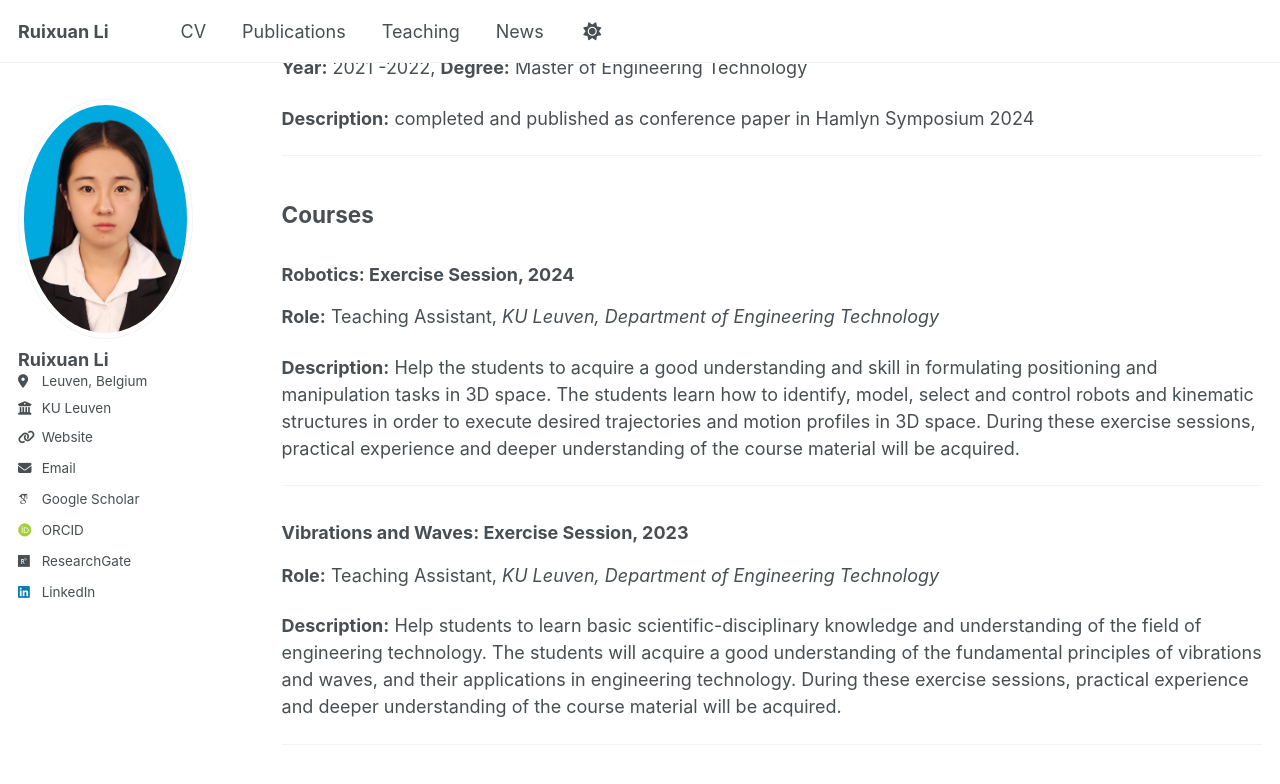
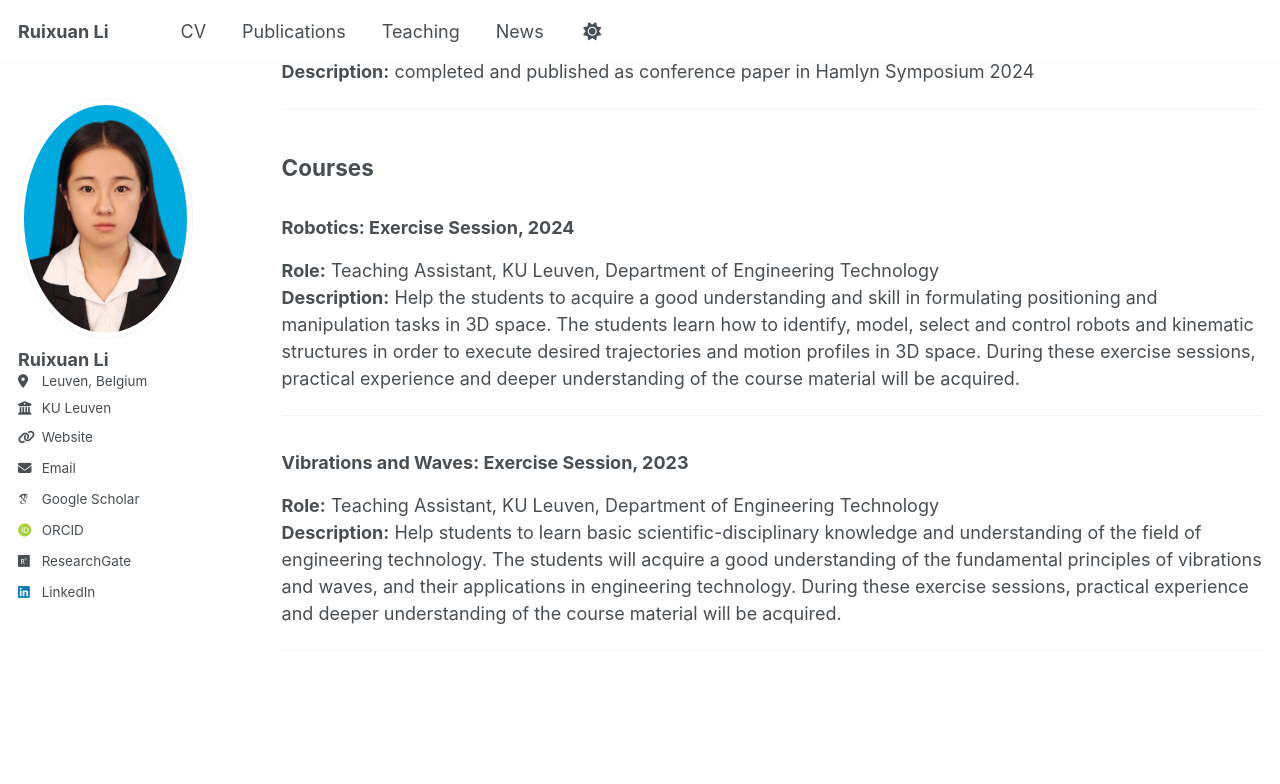
Before and after one commit to Li-Ruixuan/Li-Ruixuan.github.io, a Jekyll site: the page built from _pages/teaching.md, in a window 1280 px wide and 900 px high, scrolled down 452 px. Shown: the top 784 px of the window. Built offline with Jekyll 4.4.1, drawn with Linux system fonts in a browser that asks for light colours; some web fonts are replaced.

```diff
--- a/_pages/cv.html
+++ b/_pages/cv.html
@@ -7,9 +7,6 @@ author_profile: true
 
 {% include base_path %}
 
-<!-- # {{ site.data.cv.basics.name }}
-**{{ site.data.cv.basics.label }}**
-Email: {{ site.data.cv.basics.email }}    -->
 <div style="margin-top: 2px; text-align: center;">
   <a href="{{ base_path }}/assets/cv_2024.pdf" class="btn btn--primary">Download Full CV (PDF)</a>
 </div>
--- a/_pages/teaching.md
+++ b/_pages/teaching.md
@@ -10,14 +10,14 @@ author_profile: true
   <h3>{{ thesis.title }}</h3>
   <strong>Student:</strong> {{ thesis.student }} <br>
   <strong>Year:</strong> {{ thesis.year }}, <strong>Degree:</strong> {{ thesis.degree }}<br>
-  <p><strong>Description:</strong> {{ thesis.description }}</p>
+  <strong>Description:</strong> {{ thesis.description }}
   <hr>
 {% endfor %}
 
 <h2>Courses</h2>
 {% for item in site.data.teaching.courses %}
   <h3>{{ item.title }}, {{ item.date }}</h3>
-  <strong>Role:</strong> {{ item.role }}, <em>{{ item.venue }}</em><br>
-  <p><strong>Description:</strong> {{ item.description }}</p>
+  <strong>Role:</strong> {{ item.role }}, {{ item.venue }}<br>
+  <strong>Description:</strong> {{ item.description }}
   <hr>
 {% endfor %}
```
